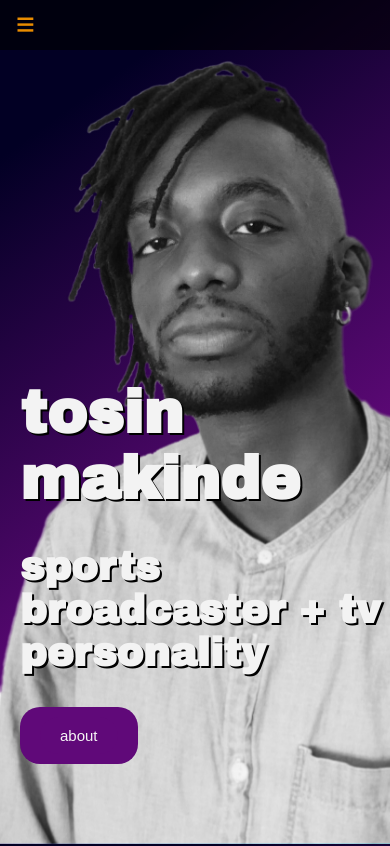
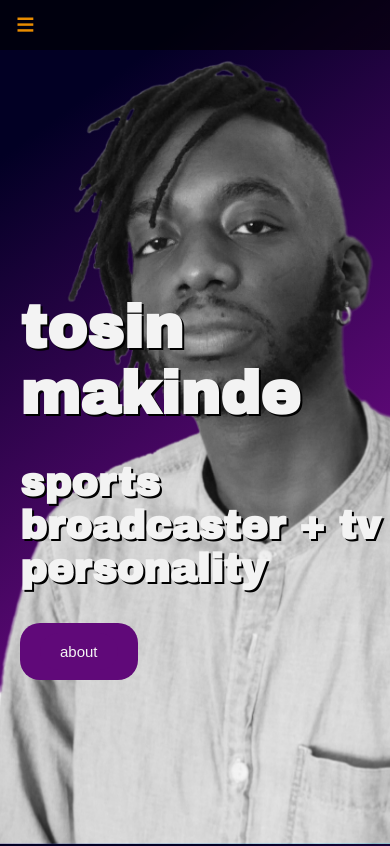
Before and after one commit to 3SIDEPROJECTS/tosin.makinde, a plain HTML site: page index.html in a window 390 px wide. Shown: the top 846 px of the page. Drawn offline with nearby package versions, Linux system fonts and the light colour scheme; a web font is replaced by a local one.

Commit message:
changes to the homepage

```diff
--- a/css/base.css
+++ b/css/base.css
@@ -131,7 +131,7 @@ main p, .editorial .link {
     h1 { font-size: 6rem; }
     .name{
         position: fixed;
-        margin-top: 25vh; margin-bottom: 20vh;
+        margin-top: 15vh; margin-bottom: 20vh;
     }
     .about .text {
         z-index: 4;
```
